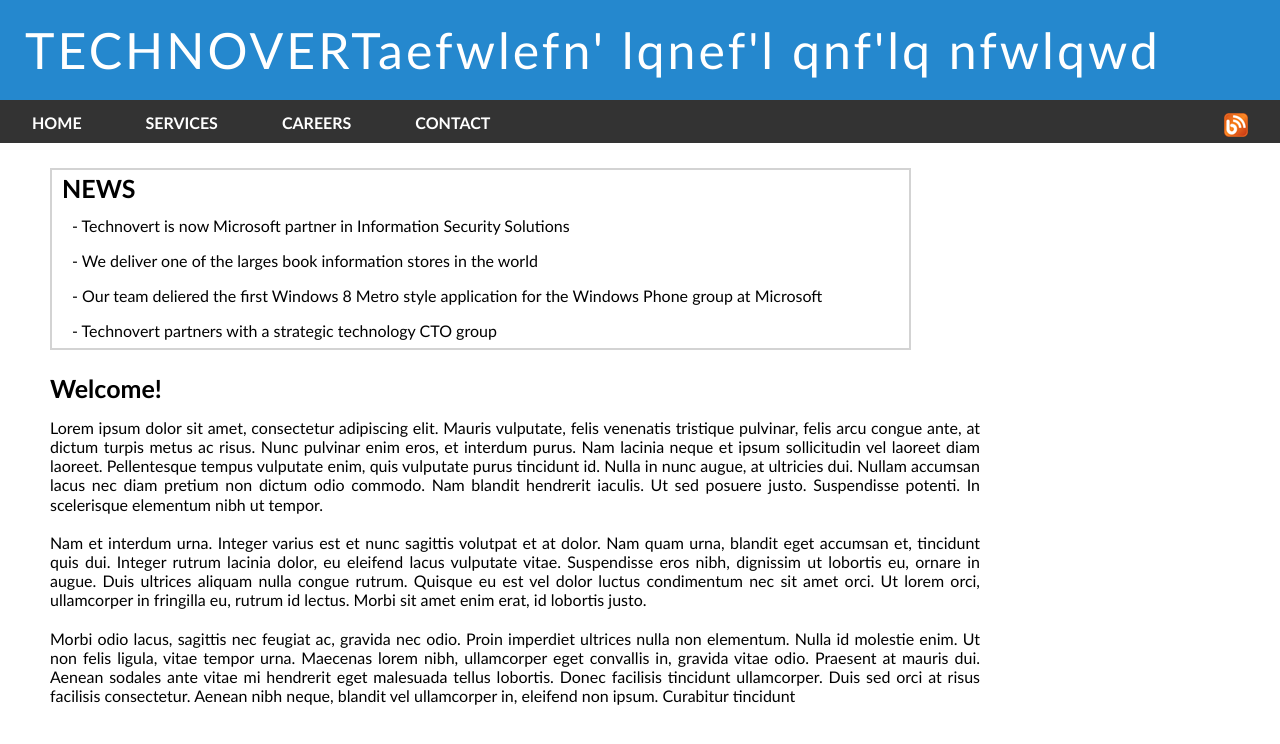
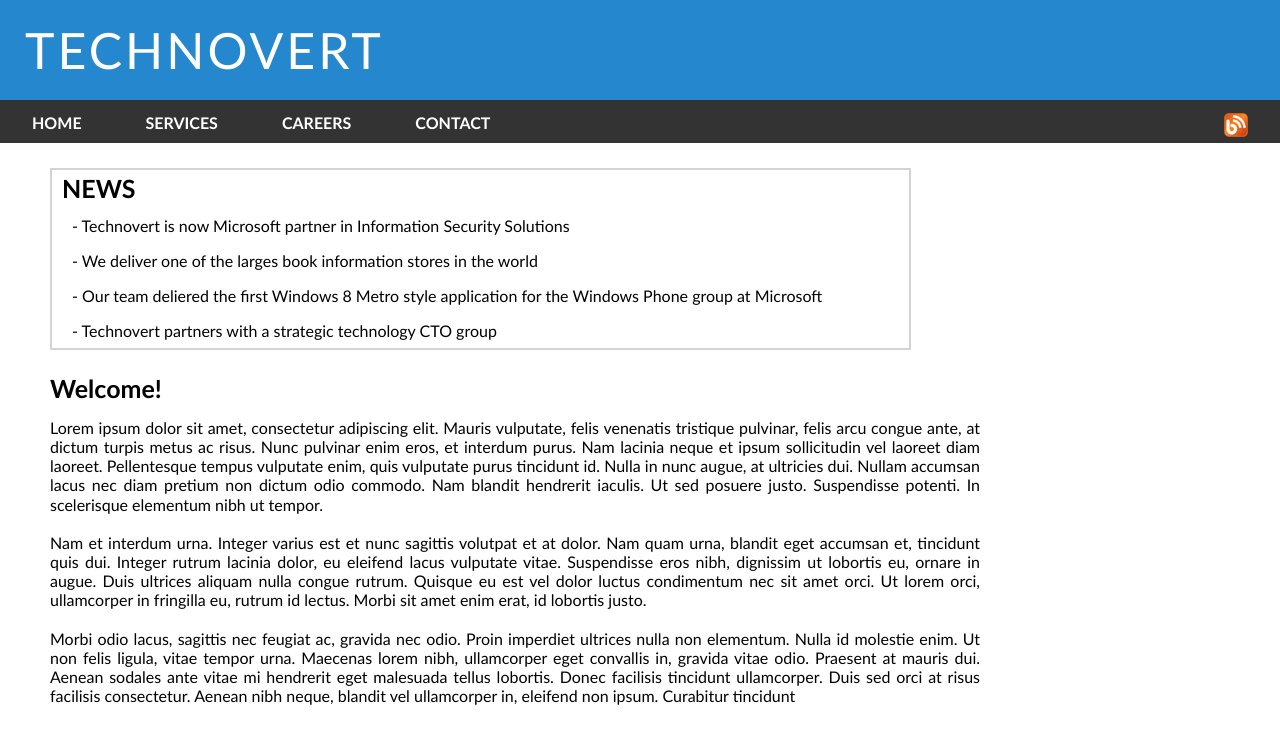
Before and after one commit to Santhosh142/Technovert_Task, a plain HTML site: page index.html in a window 1280 px wide. Drawn offline with Linux system fonts and the light colour scheme.

Commit message:
Update index.html

```diff
--- a/index.html
+++ b/index.html
@@ -10,7 +10,7 @@
 <body>
     <div class="header">
         <div class="company-name">
-            TECHNOVERTaefwlefn' lqnef'l qnf'lq  nfwlqwd
+            TECHNOVERT
         </div>
     </div>
     <div class="navigation">
```
